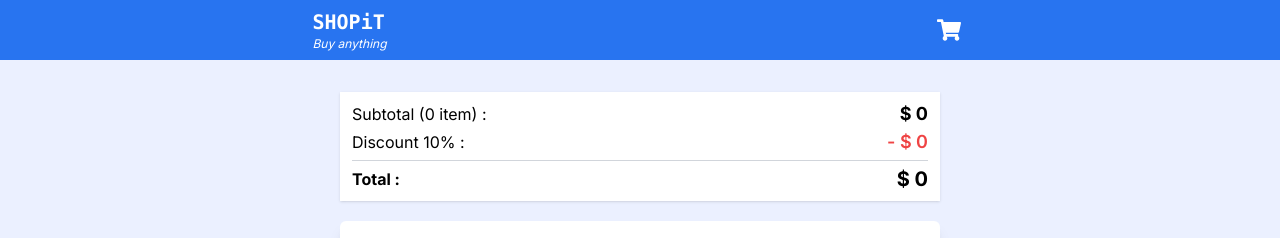
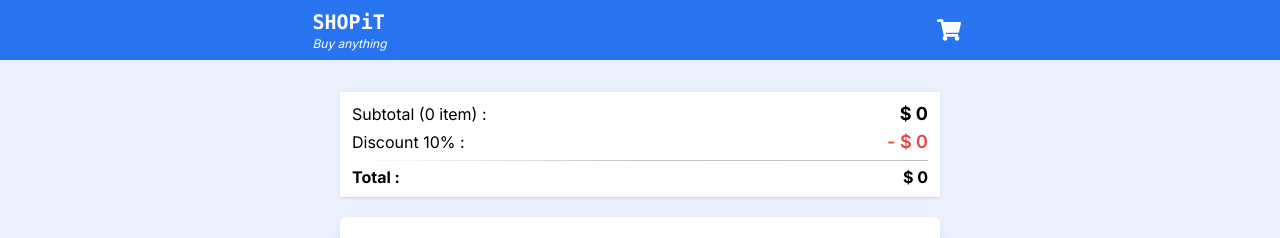
Before and after one commit to Atifsid/Shopit, a Next.js app: page /cart in a window 1280 px wide. Shown: the top 238 px of the page. Built offline with nearby package versions, Linux system fonts and the light colour scheme.

Commit message:
chore: create loader and update divider

```diff
--- a/app/(root)/cart/page.tsx
+++ b/app/(root)/cart/page.tsx
@@ -1,14 +1,15 @@
 "use client";
 
 import { RootState } from "@/app/lib/store";
+import BlurryDivider from "@/components/BlurryDivider";
 import CartItem from "@/components/CartItem";
-import Divider from "@/components/Divider";
 import EmptyCart from "@/components/EmptyCart";
+import { Loader } from "@/components/Loader";
 import {
   calculatePercentage,
   roundOffToDecimalPlaces,
 } from "@/utils/functions";
-import React from "react";
+import React, { Suspense } from "react";
 import { useSelector } from "react-redux";
 
 const Cart = () => {
@@ -36,10 +37,10 @@ const Cart = () => {
                 : "0"
             }`}</span>
           </div>
-          <Divider />
+          <BlurryDivider />
           <div className="center">
             <span className="text-base font-bold">{`Total :`}</span>
-            <span className="text-xl font-bold">{`$ ${roundOffToDecimalPlaces(
+            <span className="text- font-bold">{`$ ${roundOffToDecimalPlaces(
               cartState.totalPrice -
                 roundOffToDecimalPlaces(
                   calculatePercentage(cartState.totalPrice)
@@ -47,6 +48,7 @@ const Cart = () => {
             )}`}</span>
           </div>
         </div>
+        <Suspense fallback={<Loader />}>
           {cartState.cartItems.length == 0 && <EmptyCart />}
           {cartState.cartItems.length > 0 &&
             cartState.cartItems.map((cartItem) => (
@@ -54,6 +56,7 @@ const Cart = () => {
                 <CartItem {...cartItem} />
               </React.Fragment>
             ))}
+        </Suspense>
       </div>
     </section>
   );
--- a/app/(root)/products/page.tsx
+++ b/app/(root)/products/page.tsx
@@ -1,10 +1,13 @@
 import Grid from "@/components/Grid";
-import React from "react";
+import { Loader } from "@/components/Loader";
+import React, { Suspense } from "react";
 
 const Products = () => {
   return (
     <section className="flex justify-center">
-      <Grid />
+      <Suspense fallback={<Loader />}>
+        <Grid />
+      </Suspense>
     </section>
   );
 };
--- /dev/null
+++ b/components/BlurryDivider.tsx
@@ -0,0 +1,9 @@
+import React from "react";
+
+const BlurryDivider = () => {
+  return (
+    <hr className="h-px my-1 w-full border-t-0 bg-transparent bg-gradient-to-l from-black via-neutral-900 to-transparent opacity-25" />
+  );
+};
+
+export default BlurryDivider;
--- a/components/CartItem.tsx
+++ b/components/CartItem.tsx
@@ -8,8 +8,8 @@ import {
   decreaseQuantity,
   addProductToCart,
 } from "@/app/lib/features/cart/cartSlice";
-import Divider from "./Divider";
 import { roundOffToDecimalPlaces } from "@/utils/functions";
+import BlurryDivider from "./BlurryDivider";
 
 const CartItem = (props: CartProduct) => {
   const dispatch = useDispatch();
@@ -20,12 +20,12 @@ const CartItem = (props: CartProduct) => {
         <Image
           src={props.image!}
           alt={props.title!}
-          height={80}
-          width={80}
+          height={120}
+          width={130}
           objectFit="cover"
           className="aspect-square"
         />
-        <div className="flex flex-col gap-1">
+        <div className="flex flex-col gap-[10px]">
           <p className="text-base font-semibold text-end">{props.title}</p>
           <p className="text-base text-end">{`${
             props.quantity! > 1 ? `${props.quantity} x` : ""
@@ -53,7 +53,7 @@ const CartItem = (props: CartProduct) => {
               className="text-red-600 text-lg text-end cursor-pointer"
             />
           </div>
-          <Divider />
+          <BlurryDivider />
           <p className="text-base text-end">{`$ ${roundOffToDecimalPlaces(
             props.quantity! * props.price!
           )}`}</p>
--- /dev/null
+++ b/components/Loader.tsx
@@ -0,0 +1,9 @@
+import React from "react";
+
+export const Loader = () => {
+  return (
+    <div className="absolute right-1/2 bottom-1/2 transform translate-x-1/2 translate-y-1/2 ">
+      <div className="w-16 h-16 border-8 border-dashed rounded-full animate-spin border-primary"></div>
+    </div>
+  );
+};
```
Lines whose indentation alone changed are shown as unchanged.
